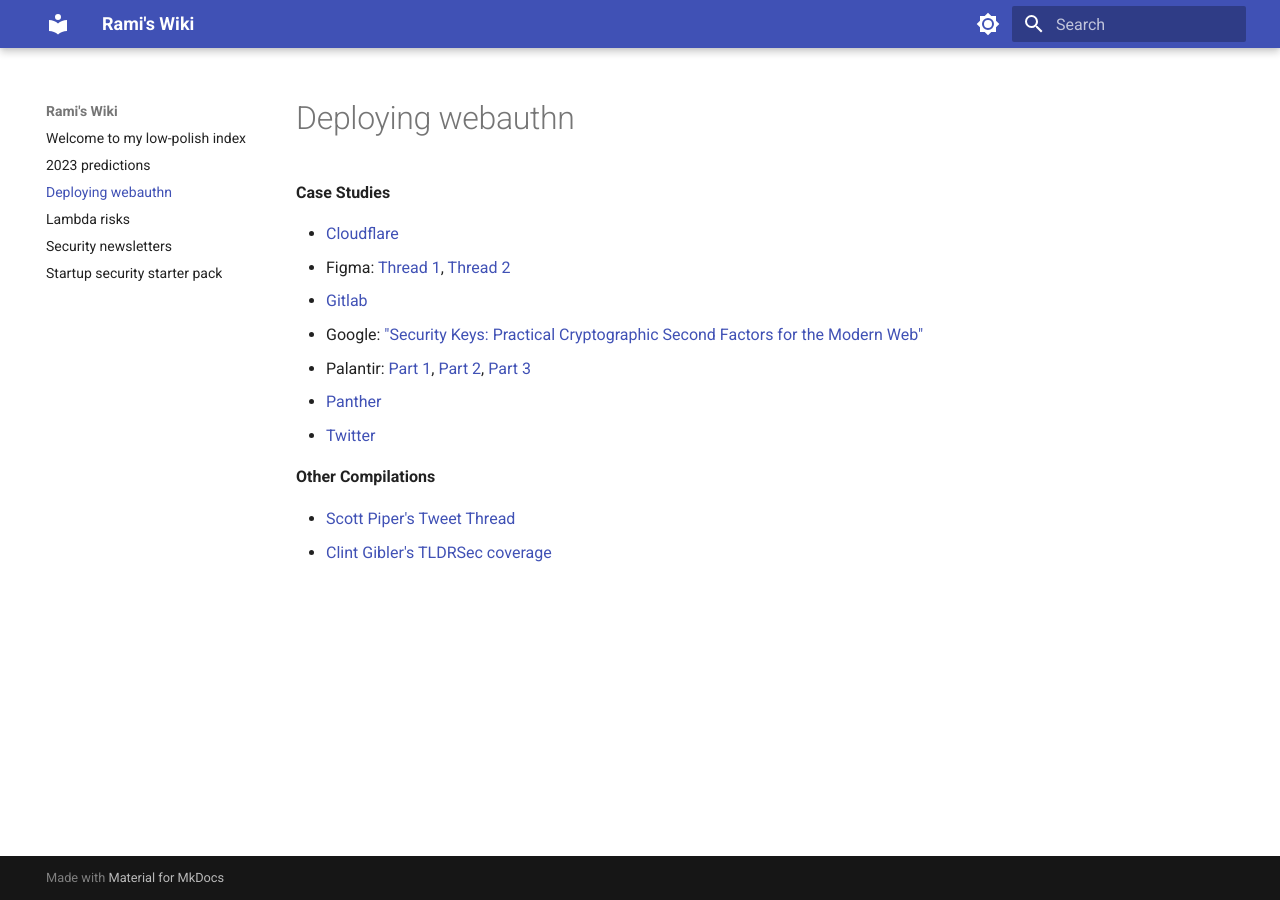
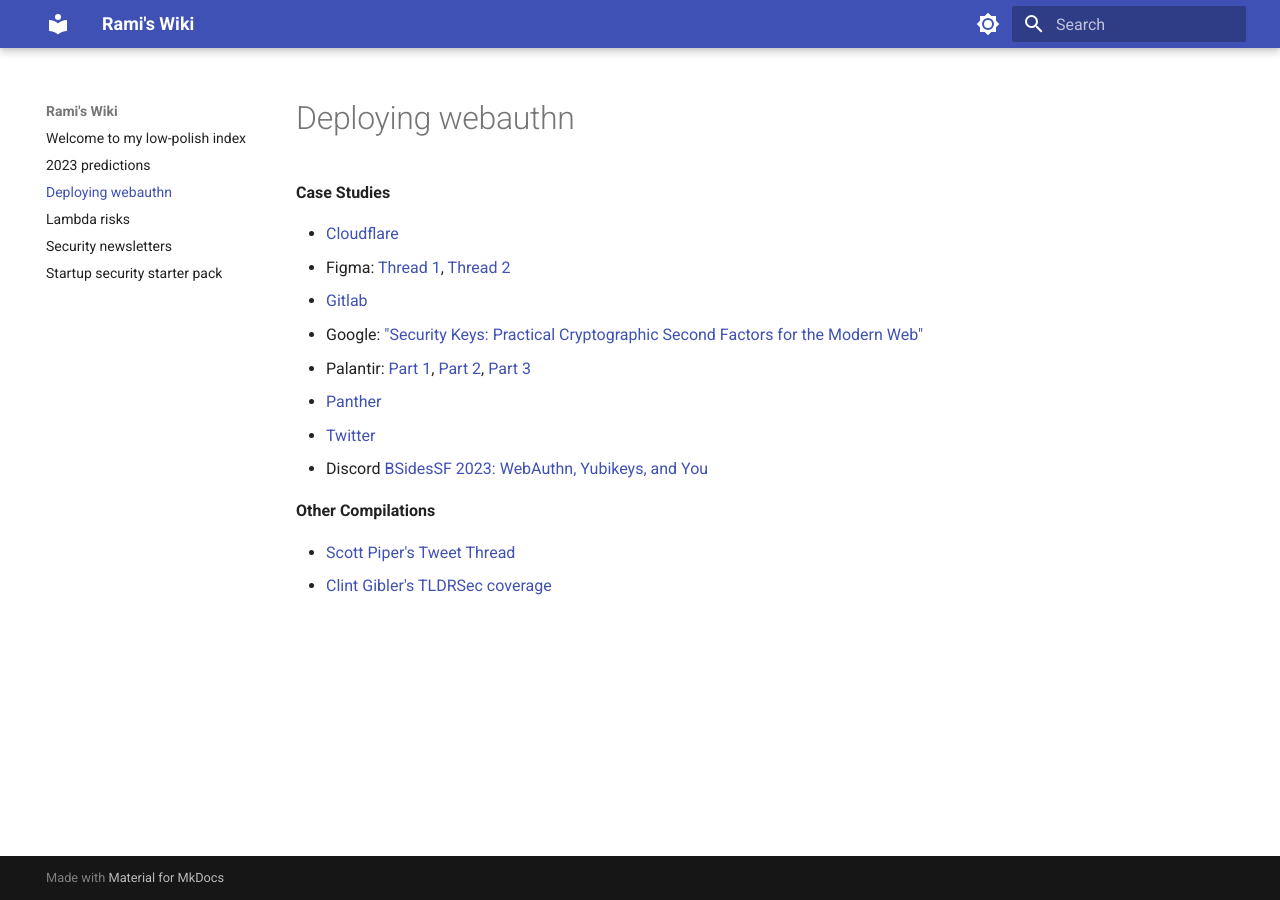
Before and after one commit to ramimac/wiki, an MkDocs documentation site: the page built from docs/deploying-webauthn.md, in a window 1280 px wide. Built offline with MkDocs 1.6.1 and Material for MkDocs 9.7.7, drawn with Linux system fonts in a browser that asks for light colours.

Commit message:
Fixes #4: Webauth - add discord

```diff
--- a/docs/deploying-webauthn.md
+++ b/docs/deploying-webauthn.md
@@ -7,6 +7,7 @@
 * Palantir: [Part 1](https://blog.palantir.com/hardware-selection-and-logistics-passwordless-authentication-series-1-cef0a4550fab), [Part 2](https://blog.palantir.com/technical-controls-rollout-and-edge-cases-passwordless-authentication-series-2-c9b6dcd349e?source=user_profile---------13----------------------------), [Part 3](https://blog.palantir.com/new-hires-lost-keys-lessons-learned-passwordless-authentication-series-3-dfdd79e89fb6)
 * [Panther](https://panther.com/blog/going-phishless-how-panther-deployed-webauthn/)
 * [Twitter](https://blog.twitter.com/engineering/en_us/topics/insights/2021/how-we-rolled-out-security-keys-at-twitter)
+* Discord [BSidesSF 2023: WebAuthn, Yubikeys, and You](https://www.youtube.com/watch?v=IJHkaXT3nWI&list=PLbZzXF2qC3RuQAuC0C4Q7Lk4eQluqIVzL&index=54)
 
 **Other Compilations**
 
```
